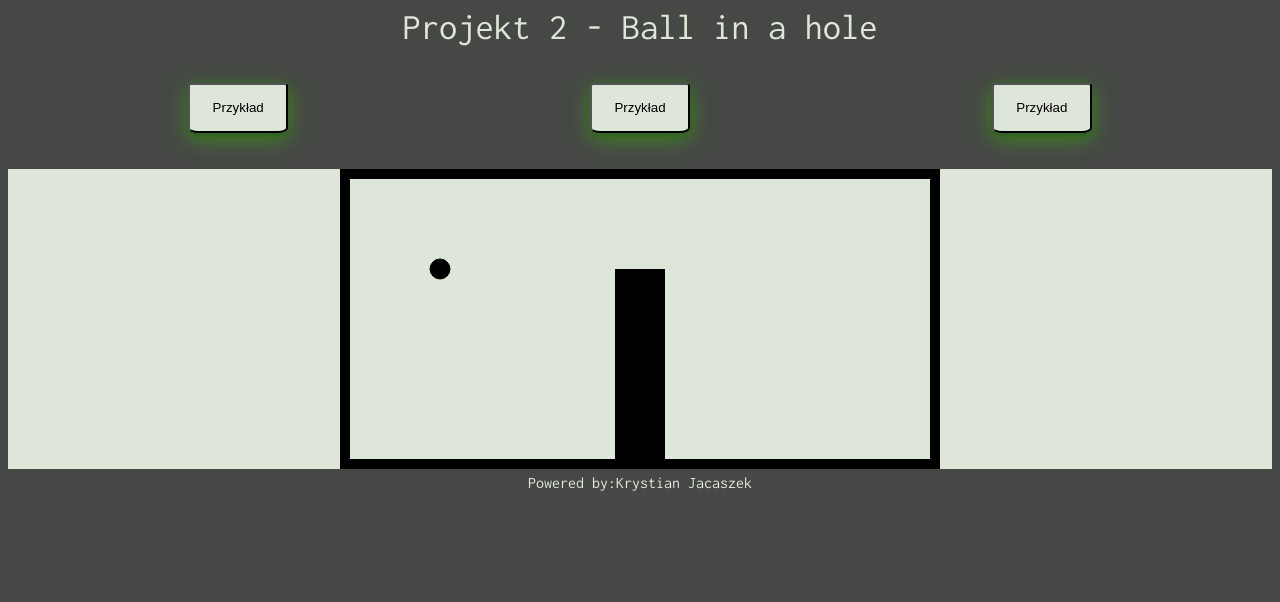
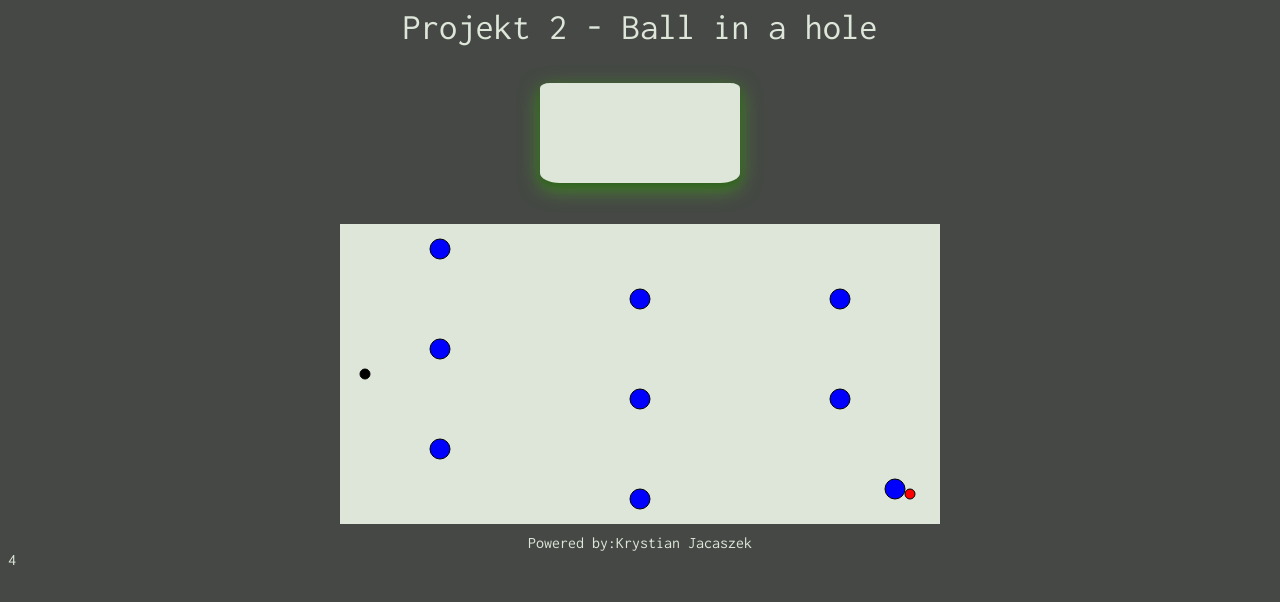
Before and after one commit to KrystianJacaszek/JacaszekKrystianLab1, a plain HTML site: page Projekt 2 - Ball in a hole/index.html in a window 1280 px wide. Drawn offline with Linux system fonts and the light colour scheme.

Commit message:
Renderowanie wielu dziur, poprawa spojnosci kodu

```diff
--- a/Projekt 2 - Ball in a hole/index.html
+++ b/Projekt 2 - Ball in a hole/index.html
@@ -14,9 +14,7 @@
     <header>Projekt 2 - Ball in a hole</header>
 
     <nav>
-            <button type="button" onclick="basicFunc()">Przykład</button>
-            <button type="button" onclick="basicFunc()">Przykład</button>
-            <button type="button" onclick="basicFunc()">Przykład</button>
+            <div class="time"></div>
     </nav>
 
     <section>
@@ -29,4 +27,4 @@
 
 
 </body>
-</html>
+</html>4
--- a/Projekt 2 - Ball in a hole/script.js
+++ b/Projekt 2 - Ball in a hole/script.js
@@ -1,108 +1,41 @@
-function basicFunc(){
-    document.querySelector("section").innerHTML+='test<br>';
-    console.log("test w konsoli");
-
-}
-
 function load(){
-
-    let ball={
-        x:100,
-        y:100,
-        width:10,
-        height:10
-
-    }
-
-
-    collisionArray=[
-        {   x:275,
-            y:100,
-            width:50,
-            height:200},
-
-            {   x:0,
-                y:0,
-                width:600,
-                height:10
-            },
-            {   x:0,
-                y:290,
-                width:600,
-                height:10
-            },
-            {   x:0,
-                y:0,
-                width:10,
-                height:300
-            },
-            {   x:590,
-                y:0,
-                width:10,
-                height:300
-            },
-    ]
 
     let c = document.querySelector('#canvasArea')
     c.width=600
     c.height=300
     let ctx = c.getContext("2d");
 
-    function gameRender(){
+    let d = new Date()
+    let timeStart=d.Time
 
-        c.width=600
-        c.height=300
-        let ctx = c.getContext("2d");
-
-        for(let i=0;i<collisionArray.length;i++){
-
-            let cache=collisionArray[i]
-            ctx.fillStyle="#000"
-            ctx.fillRect(cache.x,cache.y,cache.width,cache.height)
-
-        }
-
-
-        ballRender()
+    let ball={
+        x:25,
+        y:150,
+        r:5,
+        color:'black'
 
     }
 
-    function ballRender(){
-
-        ctx.beginPath
-        ctx.fillStyle='black'
-        ctx.arc(ball.x,ball.y,ball.width,0,2*Math.PI)
-        ctx.fill()
-        ctx.stroke()
-        ctx.endPath
+    let finnalHole={
+        x:570,
+        y:270,
+        r:5,
+        color:'red'
 
     }
 
-    function clearArea(){
-
-        ctx.clearRect(0,0,600,300)
-
+    let velocityVec={
+        vX:0,
+        vY:0
     }
 
-    function collisionDetect(){
+        window.addEventListener('devicemotion', function(e){
+            let acc=e.accelerationIncludingGravity
 
-        for(let i=0;i<collisionArray.length;i++){
+            velocityVec.vX+=-acc.x
+            velocityVec.vY+=acc.y
 
-            let cache=collisionArray[i]
-            if(collisionDetectCheck(cache,ball))
-                console.log("kolizja")
-
-        }
-
-    }
-
-    function collisionDetectCheck(A,B){
-        return !(A.x + A.width < B.x ||
-                 B.x + B.width < A.x ||
-                 A.y + A.height < B.y ||
-                 B.y + B.height < A.y)
-
-    }
+        })
 
     window.addEventListener('keydown', function(e){
 
@@ -118,16 +51,181 @@ function load(){
 
     })
 
+    hollsArray=[{
+        x:100,
+        y:25,
+        r:10,
+        color:"blue"
+    },
+    {
+        x:100,
+        y:125,
+        r:10,
+        color:"blue"
+    },
+    {
+        x:100,
+        y:225,
+        r:10,
+        color:"blue"
+    },
+    {
+        x:300,
+        y:75,
+        r:10,
+        color:"blue"
+    },
+    {
+        x:300,
+        y:175,
+        r:10,
+        color:"blue"
+    },
+    {
+        x:300,
+        y:275,
+        r:10,
+        color:"blue"
+    },
+    {
+        x:500,
+        y:75,
+        r:10,
+        color:"blue"
+    },
+    {
+        x:500,
+        y:175,
+        r:10,
+        color:"blue"
+    },
+    {
+        x:555,
+        y:265,
+        r:10,
+        color:"blue"
+    },
+
+
+    ]
+
+    function gameRender(){
+
+        c.width=600
+        c.height=300
+        let ctx = c.getContext("2d");
+
+        for(let i=0;i<hollsArray.length;i++){
+
+                renderHole(hollsArray[i])
+
+        }
+
+
+        renderHole(finnalHole)
+
+        renderHole(ball)
+
+    }
+
+    function renderHole(hole){
+        ctx.beginPath()
+        ctx.fillStyle=hole.color
+        ctx.arc(hole.x,hole.y,hole.r,0,2*Math.PI)
+        ctx.fill()
+        ctx.stroke()
+        ctx.closePath()
+
+    }
+
+    function updateBall(){
+
+        let a=velocityVec.vX
+        let b=velocityVec.vY
+
+        ball.x+=a
+        ball.y+=b
+
+    }
+
+    function clearArea(){
+
+        ctx.clearRect(0,0,600,300)
+
+    }
+
+    function collisionBorderDetect(){
+
+        if(ball.x+ball.r>=c.width ||
+           ball.x-ball.r<=0)
+                reversVelocityX()
+
+        if(ball.y+ball.r>=c.height ||
+            ball.y-ball.r<=0)
+                reversVelocityY()
+    }
+
+    function reversVelocityX(){
+        velocityVec.vX*=-1
+    }
+    function reversVelocityY(){
+        velocityVec.vY*=-1
+    }
+
+    function collisionDetect(){
+
+        for(let i=0;i<hollsArray.length;i++){
+
+            let cache = hollsArray[i]
+
+            if(collisionDetectCheck(cache,ball))
+                restartPoz()
+        }
+
+    }
+
+    function collisionWinDetect(){
+
+        if(collisionDetectCheck(finnalHole,ball))
+            winGame()
+
+    }
+
+    function winGame(){
+
+        alert('WYGRAŁES')
+        ball.x=25
+        ball.y=150
+
+    }
+
+    function restartPoz(){
+        let d = new Date()
+        let timeEnd=d.Time-timeStart
+        alert('Wpdales do dziury, a twoj czas to: '+timeEnd)
+        ball.x=25
+        ball.y=150
+        timeStart=Date.now()
+    }
+
+    function collisionDetectCheck(A,B){
+        return !(A.x + A.r < B.x ||
+                 B.x + B.r < A.x ||
+                 A.y + A.r < B.y ||
+                 B.y + B.r < A.y)
+
+    }
 
     function gameLoop(){
 
-        clearArea()
+        collisionBorderDetect()
+        collisionDetect()
+        collisionWinDetect()
 
-        collisionDetect()
-
+        updateBall()
         gameRender()
 
-        setTimeout(function(){ gameLoop()}, 1000/144)
+        requestAnimationFrame(gameLoop);
     }
 
     gameLoop()
--- a/Projekt 2 - Ball in a hole/style.css
+++ b/Projekt 2 - Ball in a hole/style.css
@@ -41,7 +41,7 @@ section{
     display: flex;
     justify-content: center;
     color: #000;
-    background: var(--primary-4);
+    background: var(--primary-1);
     min-height: 200px;
 }
 header{
@@ -56,3 +56,16 @@ footer{
     align-self: flex-end;
     margin-top: 5px;
 }
+.time{
+    width: 200px;
+    height: 100px;
+    color: '#000';
+    border-radius:5% 5% 10% 10%;
+    background: var(--primary-4);
+    box-shadow: 0 4px 8px 0 var(--primary-2), 0 6px 20px 0 var(--primary-0);
+
+}
+canvas{
+    border:5px solid var(--primary-1);
+    background: var(--primary-4)
+}
```
